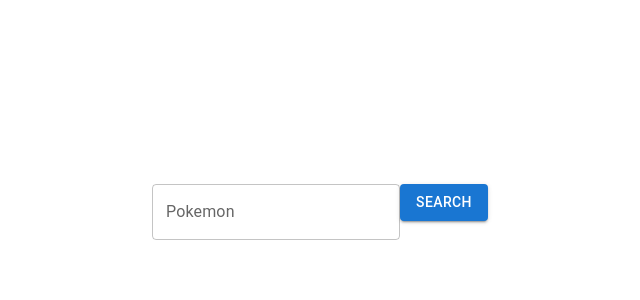
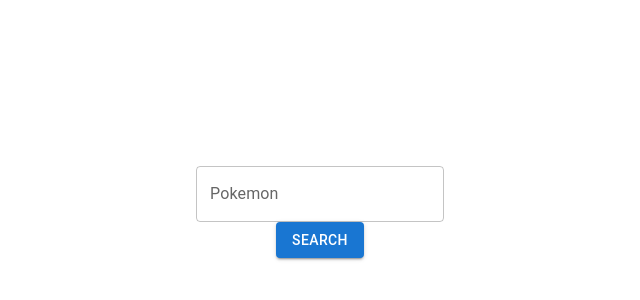
Before and after one commit to Alenriquez96/Poke-App-React--II-, a React (Create React App) app: page / in a window 1280 px wide. Shown: the part 188-488 px from the top of the page, without its empty margins (320-960 px from the left). Built offline with nearby package versions, Linux system fonts and the light colour scheme.

Commit message:
add styles

```diff
--- a/src/App.css
+++ b/src/App.css
@@ -1,6 +1,7 @@
 body{
   height: 100vh;
 }
+
 #root{
   height: 100%;
   display: flex;
--- a/src/components/Main/Form/Card/Card.jsx
+++ b/src/components/Main/Form/Card/Card.jsx
@@ -6,7 +6,6 @@
 
 function CardPoke(props) {
   const poke = props.poke
-  console.log(poke);
 
   // const paintTypes =
   //   poke.types.map(type=> {
--- a/src/components/Main/Form/Form.css
+++ b/src/components/Main/Form/Form.css
@@ -1,5 +1,4 @@
-form{
-    display: flex;
+.formPoke {
     display: flex;
     flex-direction: column;
     justify-content: center;
@@ -7,6 +6,6 @@
     align-items: center;
 }
 
-form>*{
+.formPoke>*{
     margin: 10px;
 }
--- a/src/components/Main/Form/Form.jsx
+++ b/src/components/Main/Form/Form.jsx
@@ -1,7 +1,8 @@
 import React, { useEffect, useState } from 'react';
+import "./Form.css"
 import axios from "axios";
 import CardPoke from "./Card";
-// import { v4 as uuidv4 } from 'uuid';
+import { v4 as uuidv4 } from 'uuid';
 import Button from '@mui/material/Button';
 import TextField from '@mui/material/TextField';
 
@@ -34,16 +35,16 @@
   const handleSubmit = (e) => {
     e.preventDefault();
     setInput(e.target.name.value.toLowerCase());
+    e.target.name.value=""
+
   };
     return (
       <section>
-        <form onSubmit={handleSubmit}>
+        <form className='formPoke' onSubmit={handleSubmit}>
           <TextField id="outlined-basic" label="Pokemon" variant="outlined" name="name"/>
           <Button type="submit" variant="contained">Search</Button>
           {pokemons.length !== 0?
-              pokemons.map(pokemon=>{
-                return <CardPoke key={pokemon.name} poke={pokemon}/>
-              }): ""}
+              pokemons.map((pokemon,i)=><CardPoke  poke={pokemon}/>): ""}
         </form>
       </section>
     )
```
Also changed, not shown: src/App.js (line endings or trailing spaces).
